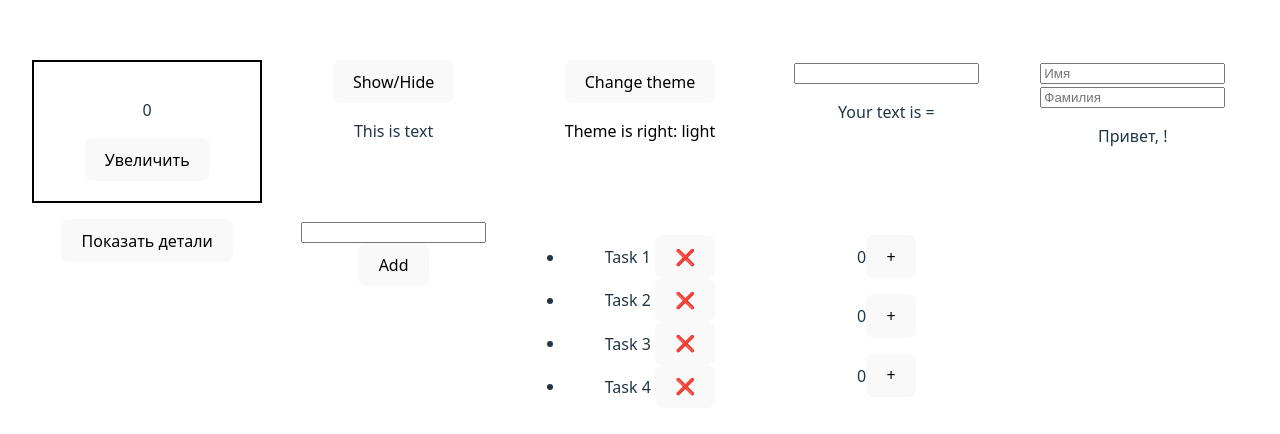
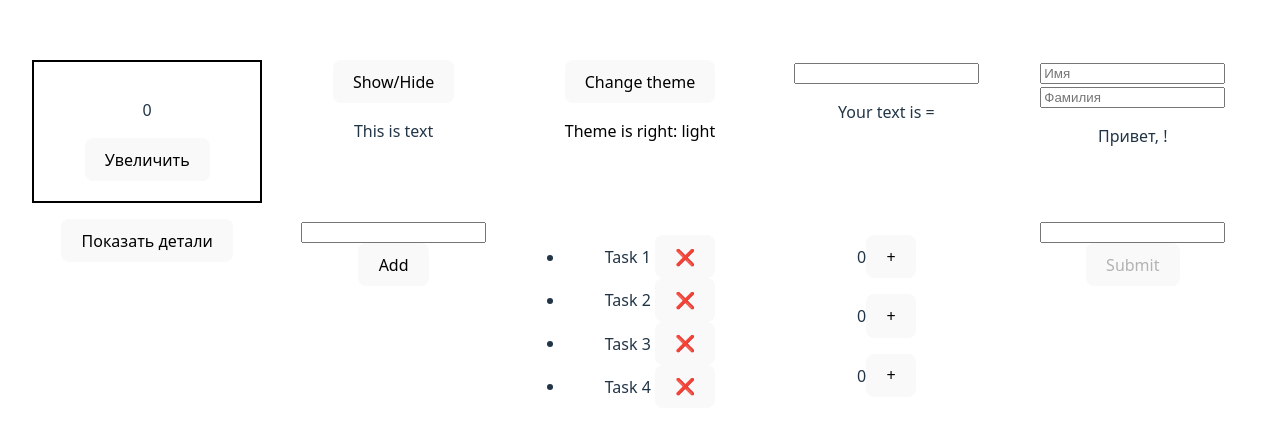
Before and after one commit to milenskirinat/useStateTasks, a React (Vite) app: page / in a window 1280 px wide. Shown: the part 158-592 px from the top of the page. Built offline with nearby package versions, Linux system fonts and the light colour scheme.

Commit message:
task 10. validation email done

```diff
--- a/src/App.tsx
+++ b/src/App.tsx
@@ -8,6 +8,7 @@ import ShowDetails from "./components/ShowDetails.tsx";
 import TodoList from "./components/TodoList.tsx";
 import RemovableTodoList from "./components/RemovableTodoList.tsx";
 import MultiCounter from "./components/MultiCounter.tsx";
+import EmailForm from "./components/EmailForm.tsx";
 
 function App() {
   return (
@@ -22,6 +23,7 @@ function App() {
         <TodoList />
         <RemovableTodoList />
         <MultiCounter />
+        <EmailForm />
       </div>
     </>
   );
--- /dev/null
+++ b/src/components/EmailForm.tsx
@@ -0,0 +1,19 @@
+import { useState } from "react";
+
+export default function EmailForm() {
+  const [valid, setValid] = useState("");
+  const [email, setEmail] = useState("");
+
+  const handleValidation = (e) => {
+    const newEmail = e.target.value;
+    setEmail(newEmail);
+    setValid(newEmail.includes("@"));
+  };
+
+  return (
+    <div>
+      <input value={email} onChange={handleValidation} />
+      <button disabled={!valid}>Submit</button>
+    </div>
+  );
+}
```
